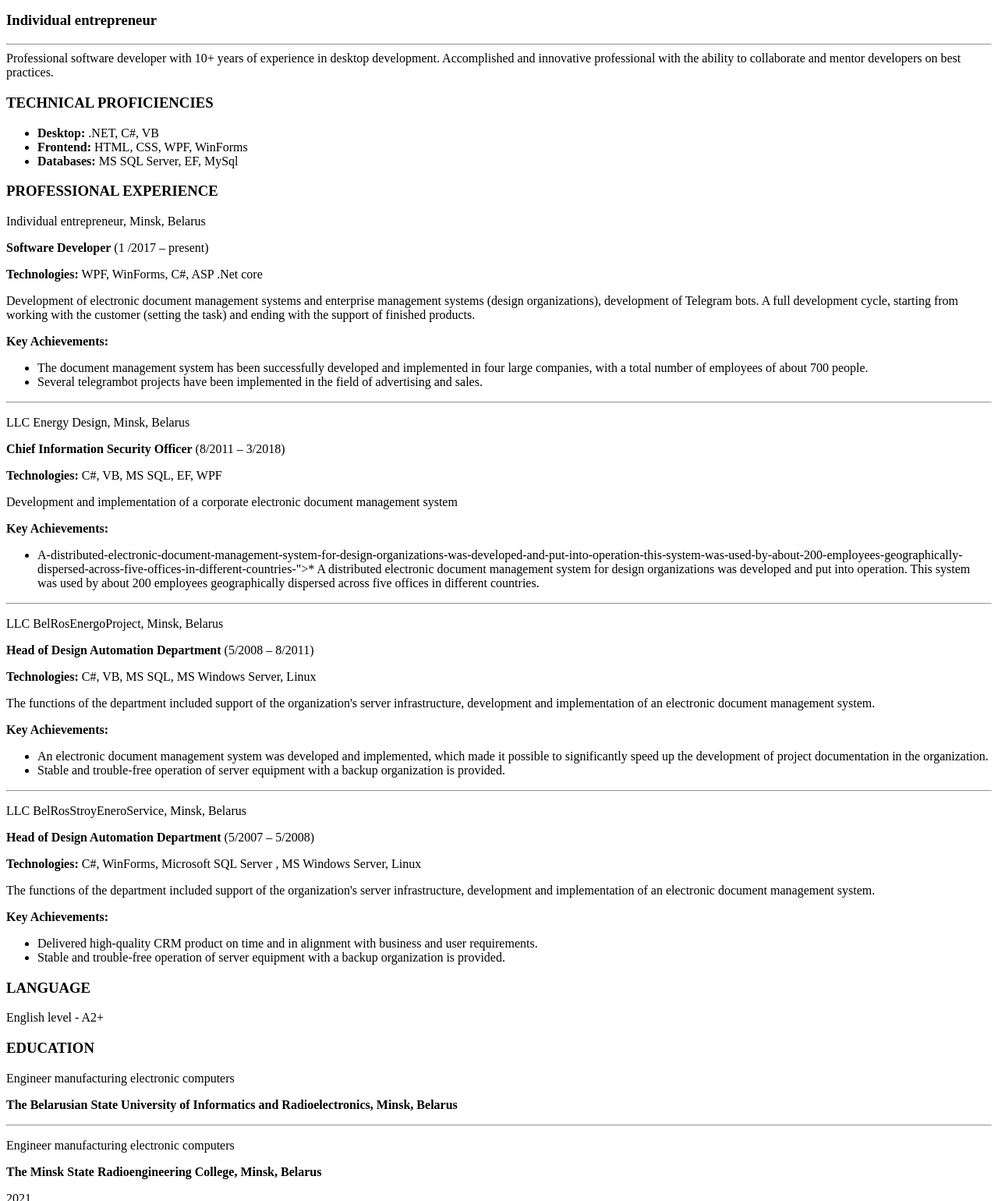
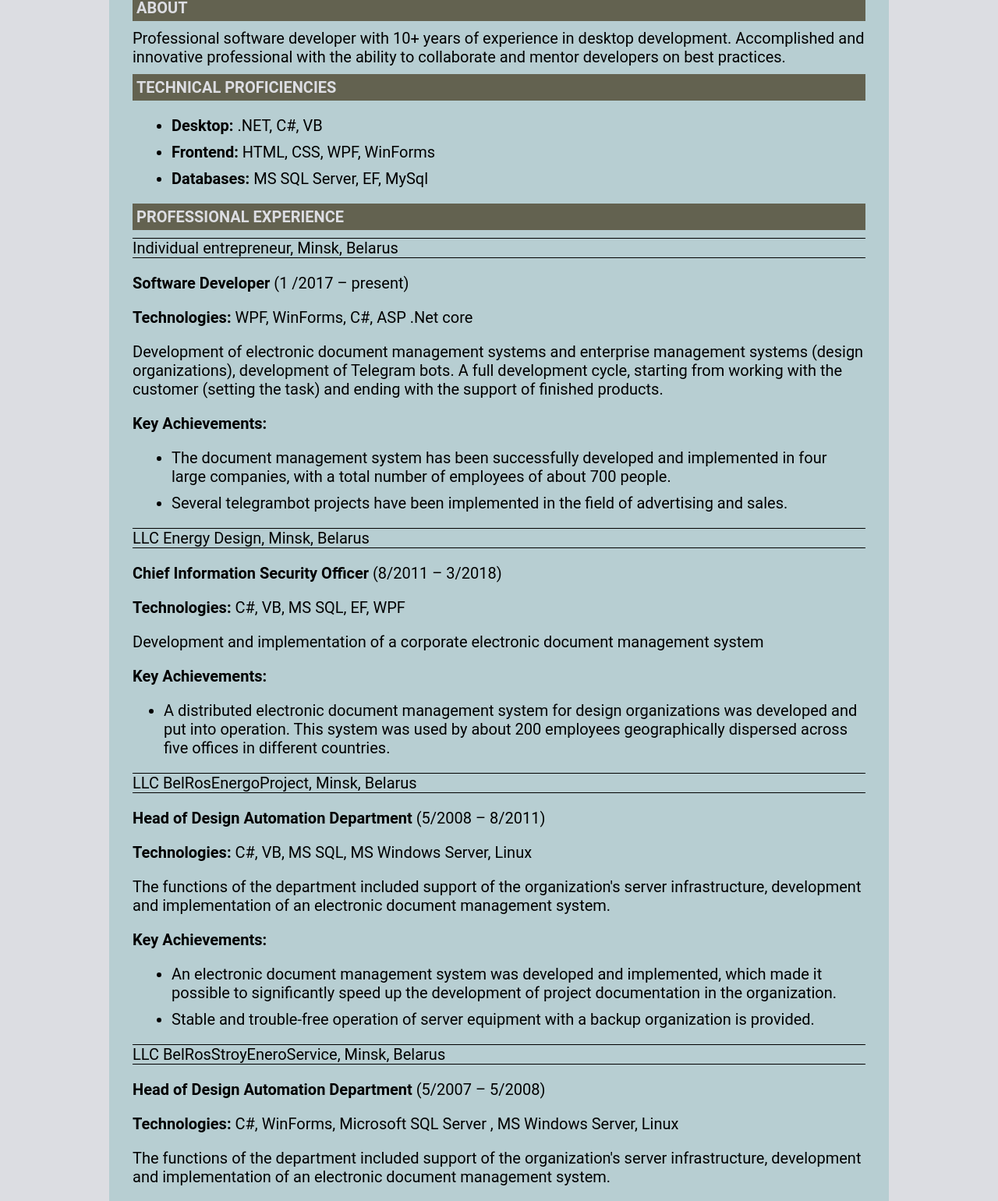
Before and after one commit to djpavlo/rsschool-cv, a plain HTML site: page index.html in a window 1280 px wide. Shown: the part 161-1701 px from the top of the page at 78% size. Drawn offline with Linux system fonts and the light colour scheme.

Commit message:
docs: add CSS style formatting

```diff
--- /dev/null
+++ b/css/style.css
@@ -0,0 +1,96 @@
+html {
+    scroll-behavior: smooth;
+  }
+
+* {
+    font-family: "Roboto", sans-serif;
+    font-size: 20px;
+    color: black;
+  }
+
+body {
+    background-color: #dcdde2;
+  }
+
+.container {
+    display: flex;
+    flex-direction: column;
+    width: 1000px;
+    margin: auto;
+}
+
+.name {
+    position: relative;
+    flex-grow: 1;
+    align-self: center;
+    text-align: center;
+    background: #528e86;
+    border-radius: 10px;
+  }
+
+.name > h3 {
+    margin: 0;
+    padding: 0;
+    font-size: 20px;
+}
+.name > h2 {
+    margin: 0;
+    padding: 0;
+    font-size: 24px;
+}
+
+.main-content {
+    flex-grow: 1;
+    padding: 10px 30px 60px;
+    background-color: #b7ced2;
+    border-radius: 10px;
+}
+
+.section-header {
+    display: flex;
+    justify-content: flex-start;
+    align-items: baseline;
+    margin: 10px 0;
+    padding: 5px;
+    background: #636250;
+    color: #dcdde2;
+}
+
+.employer-header {
+    border-width: 1px 0px 1px 0px;
+    border-color: black;
+border-style: solid;
+}
+
+.section-list > li {
+    margin: 10px;
+    list-style: disc;
+}
+
+footer {
+    display: flex;
+    justify-content: space-between;
+    align-items: center;
+    padding: 10px 20px;
+    background-color: #a19a90;
+    border-radius: 10px;
+  }
+
+.footer-year {
+    text-align: center;
+    font-size: 35px;
+    font-weight: bold;
+  }
+
+ .footer-github > a {
+    font-weight: bold;
+    text-decoration: none;
+    font-size: 35px;
+    text-align: center;
+  }
+
+
+ .footer-rsschool-logo > a > img {
+    width: 100px;
+    position: relative;
+}
--- a/index.html
+++ b/index.html
@@ -3,24 +3,26 @@
 
 <head>
     <meta charset="utf-8">
+    <meta name="viewport" content="width=device-width, initial-scale=1.0" />
+    <link rel="stylesheet" href="css/style.css" />
     <title>Pavel Kuzhalkov</title>
 </head>
 
 <body>
-    <div>
+    <div class="container">
         <header>
-            <div>
+            <div class="name">
                 <h3>Pavel Kuzhalkov</h3>
-                <h2>Pavelmk8@gmail.com • +375 (29) 6401918</h2>
+                <h2>pavelmk8@gmail.com • +375 (29) 6401918</h2>
                 <hr>
                 <h2>Software Developer</h2>
                 <h3>Individual entrepreneur</h3>
-                <hr>
             </div>
         </header>
-        <main>
+        <main class="main-content">
             <div>
                 <section>
+                    <h3 class="section-header">ABOUT</h3>
                     <div>
                         Professional software developer with 10+ years of experience in desktop development.
                         Accomplished and innovative professional with the ability to collaborate and mentor developers
@@ -28,10 +30,10 @@
                     </div>
                 </section>
                 <section>
-                    <h3>TECHNICAL PROFICIENCIES</h3>
+                    <h3 class="section-header">TECHNICAL PROFICIENCIES</h3>
 
                     <div>
-                        <ul>
+                        <ul class="section-list">
                             <li><b>Desktop:</b> .NET, C#, VB</li>
                             <li><b>Frontend:</b> HTML, CSS, WPF, WinForms</li>
                             <li><b>Databases:</b> MS SQL Server, EF, MySql</li>
@@ -39,9 +41,9 @@
                     </div>
                 </section>
                 <section>
-                    <h3>PROFESSIONAL EXPERIENCE</h3>
+                    <h3 class="section-header">PROFESSIONAL EXPERIENCE</h3>
                     <div>
-                        <p>Individual entrepreneur, Minsk, Belarus</p>
+                        <div class="employer-header">Individual entrepreneur, Minsk, Belarus</div>
                         <p><strong>Software Developer</strong> (1 /2017 – present) </p>
                         <p><strong>Technologies:</strong> WPF, WinForms, C#, ASP .Net core </p>
                         <p>Development of electronic document management systems and enterprise management systems
@@ -49,41 +51,38 @@
                             from working with the customer (setting the task) and ending with the support of finished
                             products. </p>
                         <p><strong>Key Achievements:</strong> </p>
-                        <ul>
+                        <ul class="section-list">
                             <li>The document management system has been successfully developed and implemented in four
                                 large companies, with a total number of employees of about 700 people. </li>
                             <li>Several telegrambot projects have been implemented in the field of advertising and
                                 sales. </li>
                         </ul>
-                        <hr>
-                        <p>LLC Energy Design, Minsk, Belarus </p>
+                        <div class="employer-header">LLC Energy Design, Minsk, Belarus </div>
                         <p><strong>Chief Information Security Officer</strong> (8/2011 – 3/2018) </p>
                         <p><strong>Technologies:</strong> C#, VB, MS SQL, EF, WPF</p>
                         <p>Development and implementation of a corporate electronic document management system </p>
                         <p><strong>Key Achievements:</strong></p>
                         <ul>
-                            <li>A-distributed-electronic-document-management-system-for-design-organizations-was-developed-and-put-into-operation-this-system-was-used-by-about-200-employees-geographically-dispersed-across-five-offices-in-different-countries-">*
-                                A distributed electronic document management system for design organizations was
+                            <li>A distributed electronic document management system for design organizations was
                                 developed and put into operation. This system was used by about 200 employees
                                 geographically dispersed across five offices in different countries.</li>
                         </ul>
-                        <hr>
-                        <p>LLC BelRosEnergoProject, Minsk, Belarus </p>
+                        <div class="employer-header">LLC BelRosEnergoProject, Minsk, Belarus </div>
                         <p><strong>Head of Design Automation Department</strong> (5/2008 – 8/2011) </p>
                         <p><strong>Technologies:</strong> C#, VB, MS SQL, MS Windows Server, Linux</p>
                         <p>The functions of the department included support of the organization&#39;s server
                             infrastructure, development and implementation of an electronic document management system.
                         </p>
                         <p><strong>Key Achievements:</strong> </p>
-                        <ul>
+                        <ul class="section-list">
                             <li>An electronic document management system was developed and implemented, which made it
                                 possible to significantly speed up the development of project documentation in the
                                 organization. </li>
                             <li>Stable and trouble-free operation of server equipment with a backup organization is
                                 provided. </li>
                         </ul>
-                        <hr>
-                        <p>LLC BelRosStroyEneroService, Minsk, Belarus</p>
+
+                        <div class="employer-header"> LLC BelRosStroyEneroService, Minsk, Belarus</div>
                         <p><strong>Head of Design Automation Department</strong> (5/2007 – 5/2008) </p>
                         <p><strong>Technologies:</strong> C#, WinForms, Microsoft SQL Server , MS Windows Server, Linux
                         </p>
@@ -91,7 +90,7 @@
                             infrastructure, development and implementation of an electronic document management system.
                         </p>
                         <p><strong>Key Achievements:</strong></p>
-                        <ul>
+                        <ul class="section-list">
                             <li>Delivered high-quality CRM product on time and in alignment with business and user
                                 requirements. </li>
                             <li>Stable and trouble-free operation of server equipment with a backup organization is
@@ -101,13 +100,13 @@
                     </div>
                 </section>
                 <section>
-                    <h3>LANGUAGE</h3>
+                    <h3 class="section-header">LANGUAGE</h3>
                     <div>
                         English level - A2+
                     </div>
                 </section>
                 <section>
-                    <h3>EDUCATION</h3>
+                    <h3 class="section-header">EDUCATION</h3>
                     <div>
                         <p>Engineer manufacturing electronic computers </p>
                         <p><strong>The Belarusian State University of Informatics and Radioelectronics, Minsk,
@@ -120,18 +119,17 @@
             </div>
         </main>
         <footer>
+            <div class="footer-rsschool-logo">
+                <a target="_blank" href="https://rs.school/js/"><img src="img/rs_school_js.svg"
+                        alt="RSSchool link" /></a>
+            </div>
+            <div class="footer-github">
+                <a target="_blank" href="https://github.com/djpavlo">GitHub</a>
+            </div>
+
             <div class="footer-year">2021</div>
-            <div class="footer-github">
-              <a target="_blank" href="https://github.com/djpavlo"
-                ><i class="fab fa-github"></i>Me on GitHub</a
-              >
-            </div>
-            <div class="footer-rsschool-logo">
-              <a target="_blank" href="https://rs.school/js/"
-                ><img src="img/rs_school_js.svg" alt="RSSchool link"
-              /></a>
-            </div>
-          </footer>
+        </footer>
+
     </div>
 
 </body>
```
